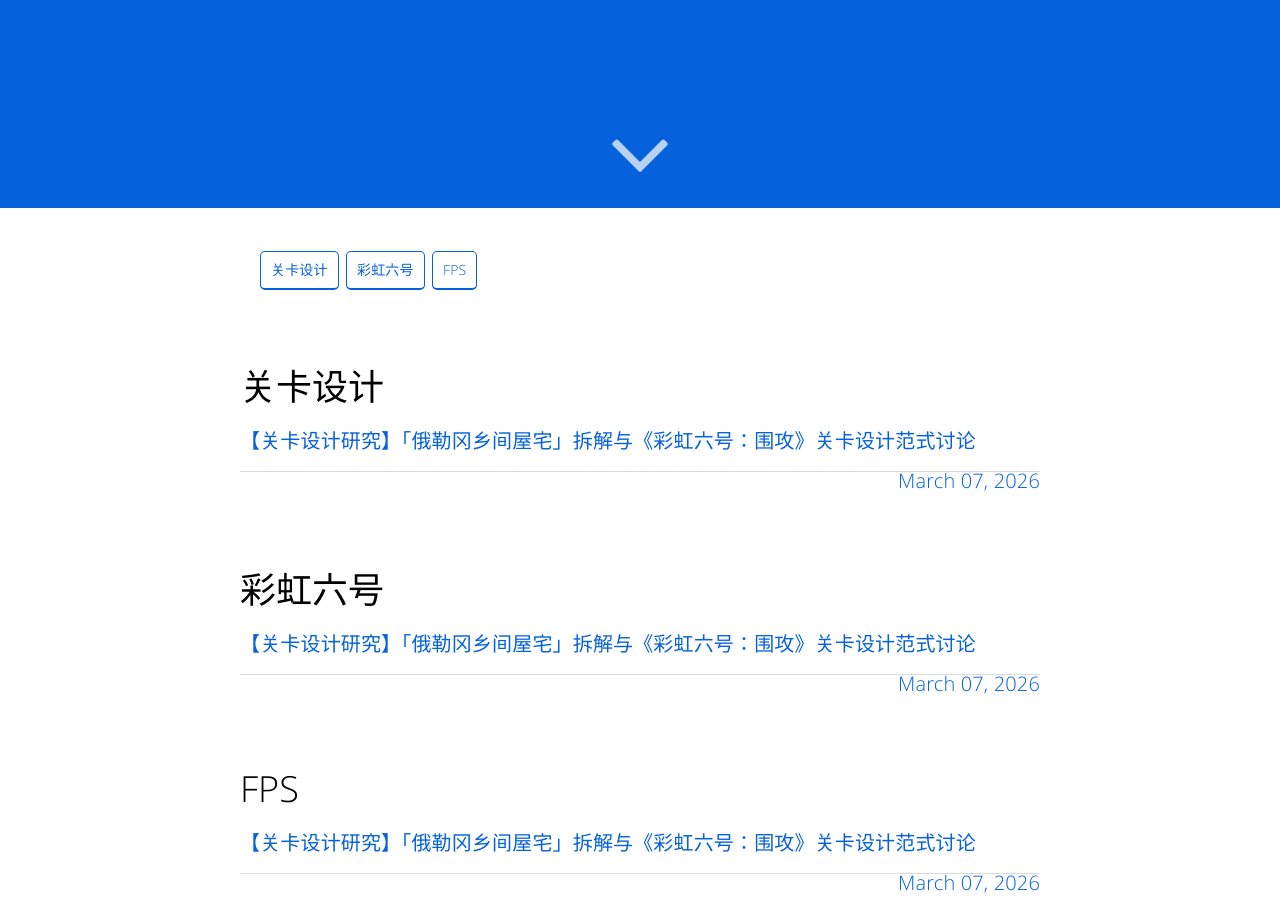
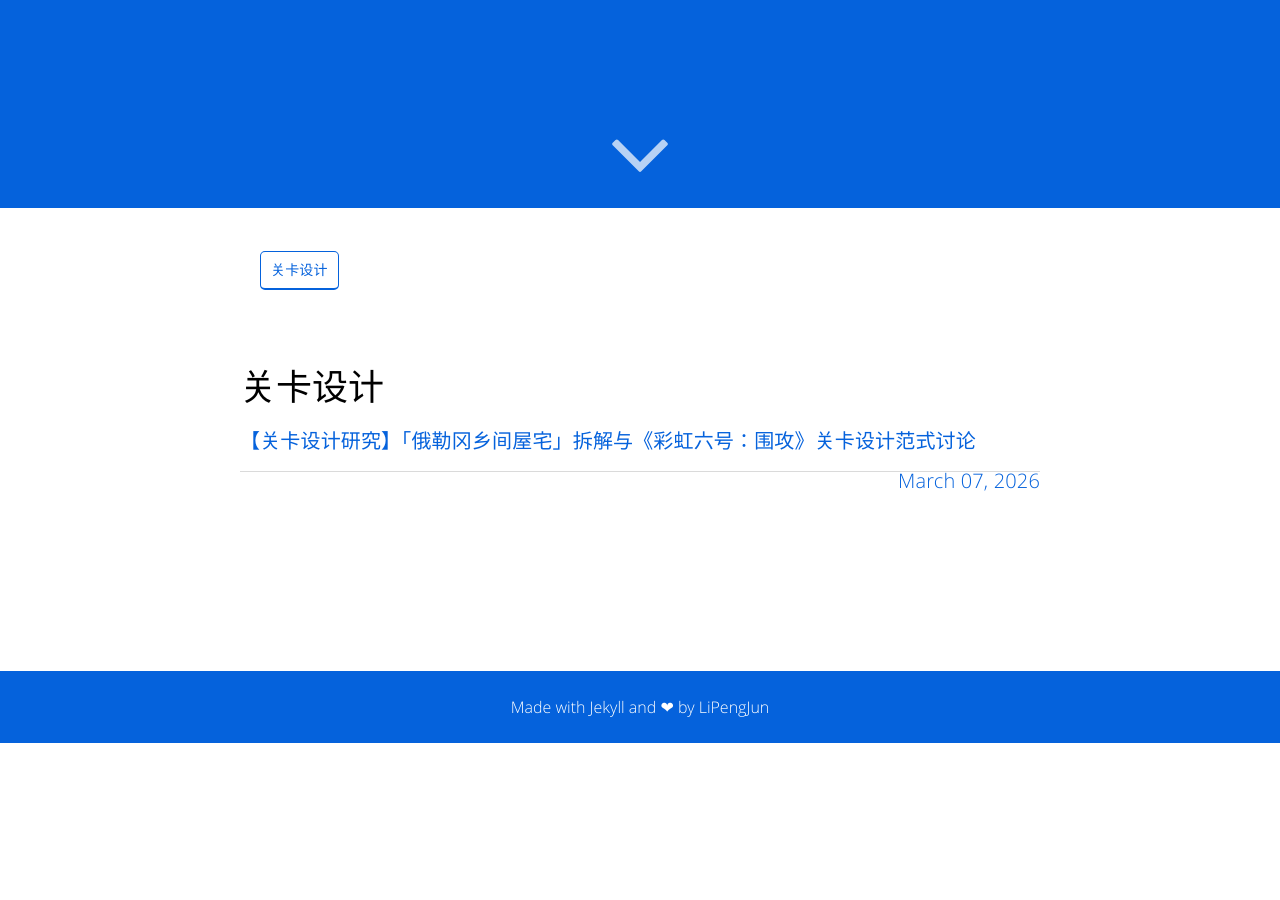
Before and after one commit to Junsonli/Junsonli.github.io, a Jekyll site: the page built from tags.html, in a window 1280 px wide and 900 px high, scrolled down 692 px. Built offline with Jekyll 4.4.1, drawn with Linux system fonts in a browser that asks for light colours; after the commit the page ends 1435 px from its top, so only the background shows below that.

Commit message:
Update tags: keep only one tag

```diff
--- a/_posts/2026-03-07-r6s-oregon-level-design.md
+++ b/_posts/2026-03-07-r6s-oregon-level-design.md
@@ -6,8 +6,6 @@
 description: '基于《彩虹六号：围攻》「俄勒冈乡间屋宅」的深度关卡拆解，从动线、阻塞点、区域划分、掩体枪线到可破坏玩法，系统梳理R6S的关卡设计范式与战术博弈逻辑。'
 tags:
 - 关卡设计
-- 彩虹六号
-- FPS
 categories:
 - 星跃实战营
 ---
```
